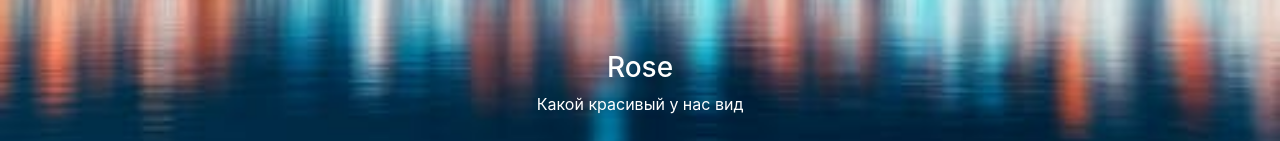
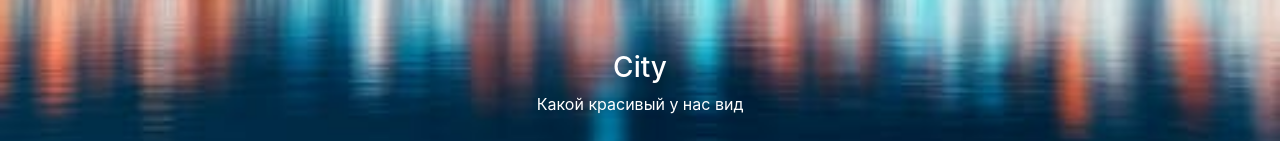
Before and after one commit to Nick1966/ReactHomeWork, a React (Create React App) app: page / in a window 1280 px wide. Both pictures are taken after a click on the item 604 px from the left and 632 px from the top of the page. Shown: the part 429-570 px from the top of the page. Built offline with nearby package versions, Linux system fonts and the light colour scheme.

Commit message:
Initialize project using Create React App

```diff
--- a/src/Components/CarouselBox.js
+++ b/src/Components/CarouselBox.js
@@ -15,7 +15,7 @@ export default class CarouselBox extends Component {
                         alt="Rose"
                     />
                     <Carousel.Caption>
-                        <h3>Rose</h3>
+                        <h3>City</h3>
                         <p>Какой красивый у нас вид</p>
                     </Carousel.Caption>
                 </CarouselItem>
@@ -26,7 +26,7 @@ export default class CarouselBox extends Component {
                         alt="Rose"
                     />
                     <Carousel.Caption>
-                        <h3>Food</h3>
+                        <h3>Mountans</h3>
                         <p>Какой красивый у нас вид</p>
                     </Carousel.Caption>
                 </CarouselItem>
@@ -37,7 +37,7 @@ export default class CarouselBox extends Component {
                         alt="Rose"
                     />
                     <Carousel.Caption>
-                        <h3>Rose</h3>
+                        <h3>City</h3>
                         <p>Какой красивый у нас вид</p>
                     </Carousel.Caption>
                 </CarouselItem>
--- a/src/Pages/About.js
+++ b/src/Pages/About.js
@@ -53,7 +53,6 @@ export default class About extends Component {
                                         new application. You won’t be able to certify for weeks of unemployment after
                                         12/26/2020 until we update our system based on the new federal legislation. You
                                         will receive a message here once you have weeks available to certify.</p>
-
                                 </TabPane>
                                 <TabPane eventKey="fifth">
                                     <img
```
Also changed, not shown: 1 other file (tests, documents, lock files or other folders).
